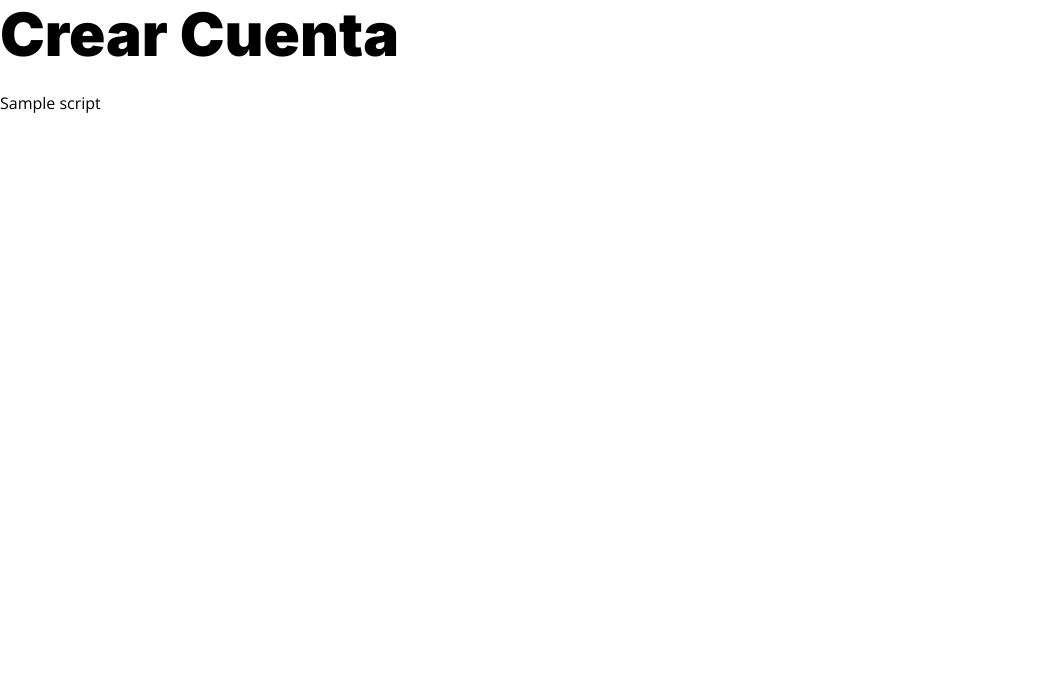
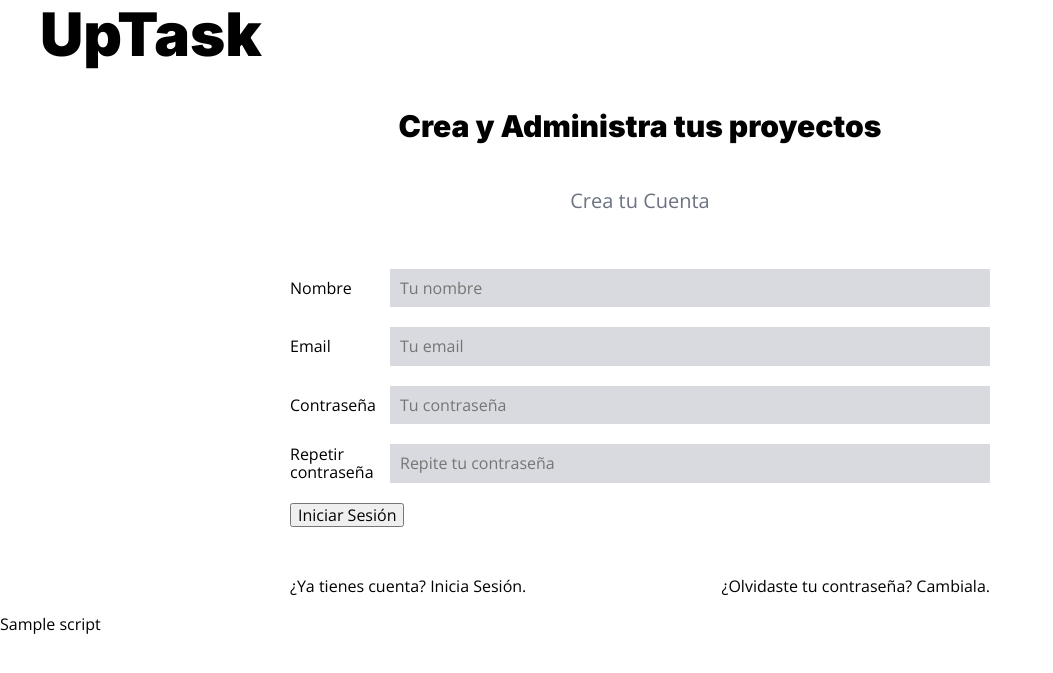
Before and after one commit to ivan-burgio/proyecto-uptask-mvc, a PHP site: template views/auth/crear.php in a window 1280 px wide. Shown: the top 673 px of the page, without its empty margins (0-1053 px from the left). Run offline with PHP 8.4, Linux system fonts and the light colour scheme; the template is opened without the code that fills it: most values are stand-ins (such as "Sample title", 1, 10 or a date in 2020).

Commit message:
Creando la vista de crear cuenta

```diff
--- a/views/auth/crear.php
+++ b/views/auth/crear.php
@@ -1 +1,57 @@
-<h1>Crear Cuenta</h1>
+<div class="contenedor crear">
+    <?php include_once __DIR__ . '/../templates/nombre-sitio.php' ?>
+
+    <div class="contenedor-sm">
+        <p class="descripcion-pagina">Crea tu Cuenta</p>
+
+        <form action="/" class="formulario" method="POST">
+
+            <div class="campo">
+                <label for="nombre">Nombre</label>
+                <input
+                    type="text"
+                    id="nombre"
+                    placeholder="Tu nombre"
+                    name="nombre"
+                >
+            </div>
+
+            <div class="campo">
+                <label for="email">Email</label>
+                <input
+                    type="email"
+                    id="email"
+                    placeholder="Tu email"
+                    name="email"
+                >
+            </div>
+
+            <div class="campo">
+                <label for="password">Contraseña</label>
+                <input
+                    type="password"
+                    id="password"
+                    placeholder="Tu contraseña"
+                    name="password"
+                >
+            </div>
+
+            <div class="campo">
+                <label for="password2">Repetir contraseña</label>
+                <input
+                    type="password"
+                    id="password2"
+                    placeholder="Repite tu contraseña"
+                    name="password2"
+                >
+            </div>
+
+            <input type="submit" class="boton" value="Iniciar Sesión">
+        </form>
+
+        <div class="acciones">
+            <a href="/">¿Ya tienes cuenta? Inicia Sesión.</a>
+            <a href="/olvide">¿Olvidaste tu contraseña? Cambiala.</a>
+        </div>
+    </div>
+</div>
--- a/views/auth/login.php
+++ b/views/auth/login.php
@@ -1,6 +1,5 @@
 <div class="contenedor login">
-    <h1 class="uptask">UpTask</h1>
-    <p class="tagline">Crea y Administra tus proyectos</p>
+    <?php include_once __DIR__ . '/../templates/nombre-sitio.php' ?>
 
     <div class="contenedor-sm">
         <p class="descripcion-pagina">Iniciar Sesión</p>
--- /dev/null
+++ b/views/templates/nombre-sitio.php
@@ -0,0 +1,2 @@
+<h1 class="uptask">UpTask</h1>
+<p class="tagline">Crea y Administra tus proyectos</p>
```
